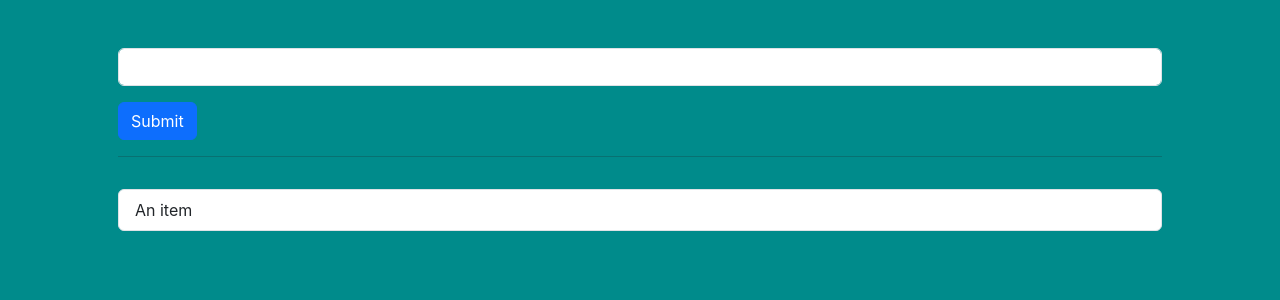
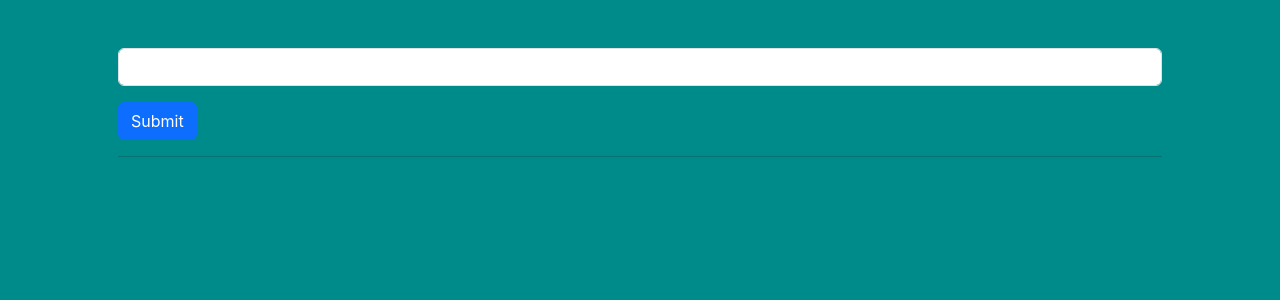
Before and after one commit to dktwho/React-TodoList-with-backend-express-cors-and-bootstrap-with-useContext-and-custom-hook, a React (Create React App) app in the folder client/: page / in a window 1280 px wide. Shown: the top 300 px of the page. Built offline with nearby package versions, Linux system fonts and the light colour scheme.

Commit message:
map of todolist and render

```diff
--- a/client/src/components/TodoList/TodoList.js
+++ b/client/src/components/TodoList/TodoList.js
@@ -4,12 +4,16 @@ import React from 'react'
 import Todo from '../Todo/Todo'
 
 const TodoList = ({todos}) => {
+
   return (
     <>
     <hr/>
 
     <ul className="list-group py-3">
-      <Todo/>
+      {todos.map((todo) => {
+        return  <Todo key={todo.id} title={todo.title}/>
+      })}
+
     </ul>
     </>
   )
```
